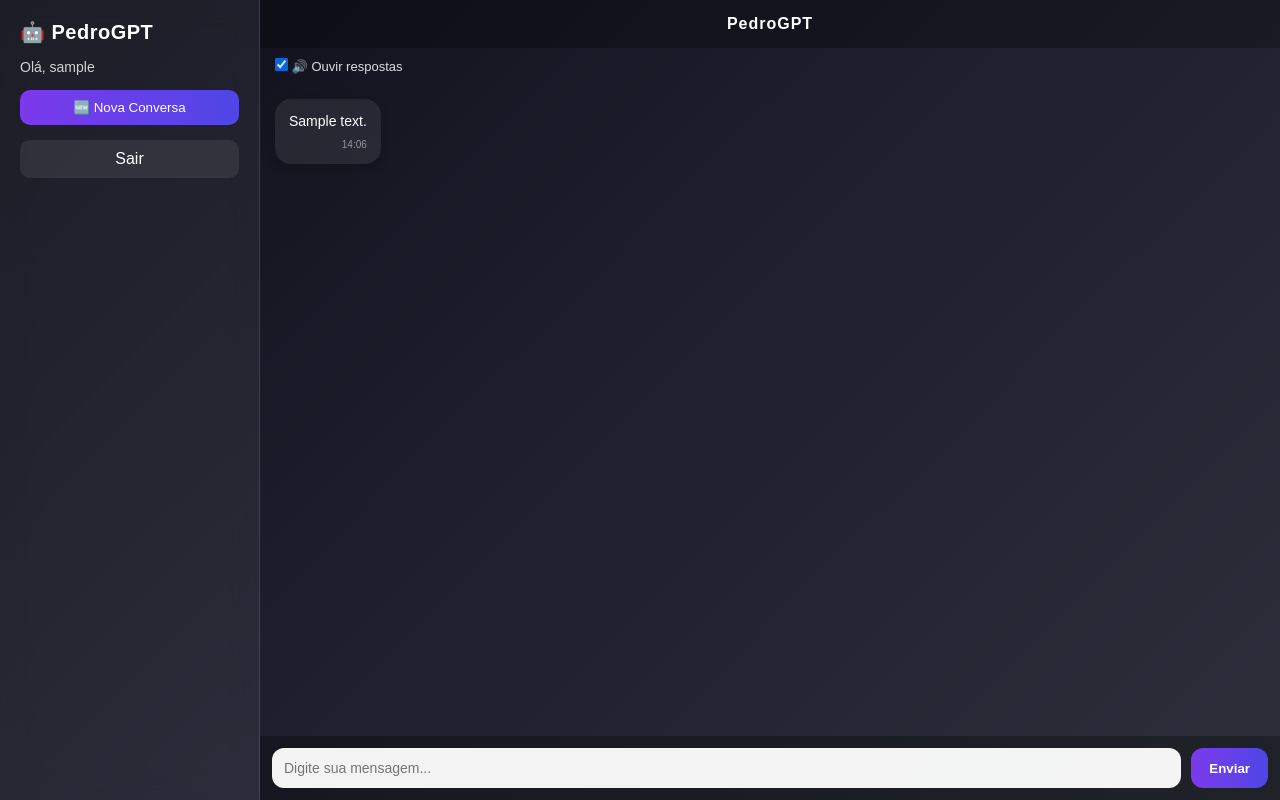
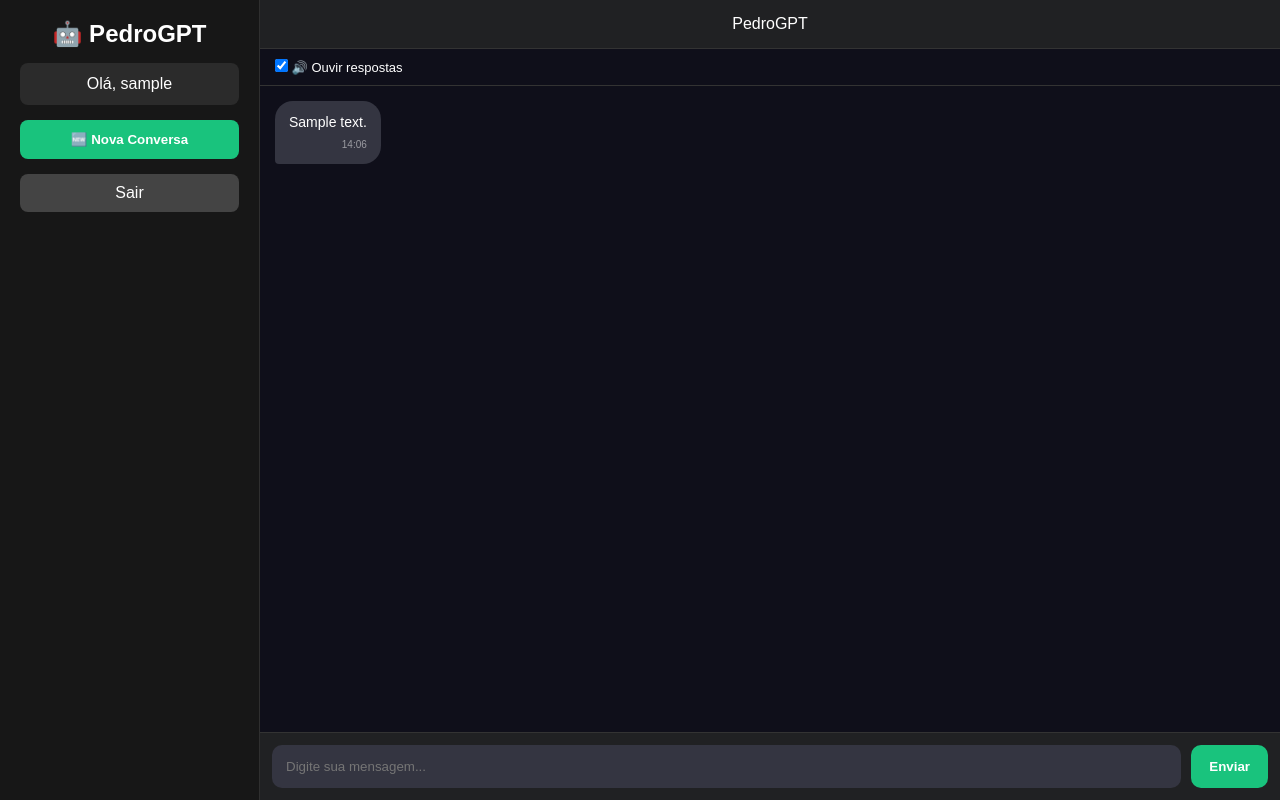
Before and after one commit to phramoslima24-web/PedroGPT, a Flask app: page / in a window 1280 px wide. Run offline with Flask 3, Linux system fonts and the light colour scheme; the visitor is signed in with stand-in values (Sample User, id 1); tables that the repository leaves empty hold one stand-in row (values such as "Sample post").

Commit message:
update PedroGPT

```diff
--- a/app.py
+++ b/app.py
@@ -12,7 +12,7 @@ client = Groq(api_key=os.getenv("GROQ_API_KEY"))
 @app.route("/version")
 def version():
     return {
-        "version": "1.1",
+        "version": "1.2",
         "apk_url": "https://drive.google.com/file/d/1mdpeCrIJNcU2DlHLabjgh17zvM2ha703/view?usp=drive_link"
     }
 
--- a/static/script.js
+++ b/static/script.js
@@ -1,8 +1,15 @@
+// =====================
+// HISTÓRICO
+// =====================
 async function carregarHistorico() {
 
     try {
         const resposta = await fetch("/history");
-        if (!resposta.ok) return;
+
+        if (!resposta.ok) {
+            console.warn("Erro ao carregar histórico:", resposta.status);
+            return;
+        }
 
         const historico = await resposta.json();
 
@@ -11,8 +18,8 @@ async function carregarHistorico() {
 
         historico.forEach(item => {
 
-            const sender = item[0];
-            const message = item[1];
+            const sender = item?.[0] ?? "bot";
+            const message = item?.[1] ?? "";
 
             addMensagem(message, sender === "user" ? "user" : "bot");
         });
@@ -31,12 +38,12 @@ async function enviar() {
 
     const campo = document.getElementById("mensagem");
     const texto = campo.value.trim();
+
     if (!texto) return;
 
     addMensagem(texto, "user");
     campo.value = "";
 
-    // efeito digitando (WhatsApp style)
     const typing = addMensagem("digitando...", "bot typing");
 
     try {
@@ -50,12 +57,15 @@ async function enviar() {
         });
 
         if (!resposta.ok) {
-            throw new Error("HTTP " + resposta.status);
+            console.warn("Erro HTTP:", resposta.status);
+            if (typing) typing.remove();
+            addMensagem("Erro ao conectar com o servidor", "bot");
+            return;
         }
 
         const data = await resposta.json();
 
-        typing.remove();
+        if (typing) typing.remove();
 
         addMensagem(data.reply, "bot");
 
@@ -67,6 +77,7 @@ async function enviar() {
 
             const voz = new SpeechSynthesisUtterance(data.reply);
             voz.lang = "pt-BR";
+
             speechSynthesis.speak(voz);
         }
 
@@ -74,13 +85,13 @@ async function enviar() {
 
         console.error("Erro no chat:", erro);
 
-        typing.remove();
+        if (typing) typing.remove();
         addMensagem("Erro ao conectar com o servidor", "bot");
     }
 }
 
 // =====================
-// MENSAGEM ESTILO WHATSAPP
+// MENSAGEM (WHATSAPP STYLE)
 // =====================
 function addMensagem(texto, tipo) {
 
@@ -95,7 +106,6 @@ function addMensagem(texto, tipo) {
         div.style.fontStyle = "italic";
     }
 
-    // hora estilo WhatsApp
     const now = new Date();
     const hora =
         now.getHours().toString().padStart(2, "0") + ":" +
@@ -108,8 +118,12 @@ function addMensagem(texto, tipo) {
         </div>
     `;
 
-    document.getElementById("chat").appendChild(div);
-    scrollBottom();
+    const chat = document.getElementById("chat");
+    chat.appendChild(div);
+
+    requestAnimationFrame(() => {
+        chat.scrollTop = chat.scrollHeight;
+    });
 
     return div;
 }
--- a/templates/index.html
+++ b/templates/index.html
@@ -6,169 +6,189 @@
 <title>PedroGPT</title>
 
 <style>
-* {
-    margin: 0;
-    padding: 0;
-    box-sizing: border-box;
-    font-family: Arial;
+*{
+    margin:0;
+    padding:0;
+    box-sizing:border-box;
+    font-family:Arial, Helvetica, sans-serif;
 }
 
-body {
-    display: flex;
-    height: 100vh;
-    background: linear-gradient(135deg, #0f0f1a, #1f1f2e, #2c2f3a);
-    color: white;
+body{
+    background:#0f0f1a;
+    color:white;
+    height:100vh;
+    display:flex;
 }
 
-/* SIDEBAR */
-.sidebar {
-    width: 260px;
-    background: rgba(255,255,255,0.06);
-    backdrop-filter: blur(14px);
-    padding: 20px;
-    display: flex;
-    flex-direction: column;
-    gap: 15px;
-    border-right: 1px solid rgba(255,255,255,0.12);
+/* SIDEBAR (PC ONLY) */
+.sidebar{
+    width:260px;
+    background:#171717;
+    padding:20px;
+    display:flex;
+    flex-direction:column;
+    gap:15px;
+    border-right:1px solid #2f2f2f;
 }
 
-.sidebar h2 {
-    font-size: 20px;
-    letter-spacing: 0.5px;
+.sidebar h2{
+    text-align:center;
 }
 
-.usuario {
-    font-size: 14px;
-    opacity: 0.8;
+.usuario{
+    background:#2b2b2b;
+    padding:12px;
+    border-radius:8px;
+    text-align:center;
 }
 
 /* BOTÕES */
-button, .logout {
-    padding: 10px;
-    border: none;
-    border-radius: 10px;
-    cursor: pointer;
-    text-align: center;
-    text-decoration: none;
-    transition: 0.2s ease;
-    font-weight: 500;
+.nova-conversa{
+    border:none;
+    background:#19c37d;
+    color:white;
+    padding:12px;
+    border-radius:8px;
+    cursor:pointer;
+    font-weight:bold;
 }
 
-button:hover, .logout:hover {
-    transform: scale(1.04);
-    opacity: 0.9;
-}
-
-.nova-conversa {
-    background: linear-gradient(90deg, #7c3aed, #4f46e5);
-    color: white;
-}
-
-.logout {
-    background: rgba(255,255,255,0.08);
-    color: white;
+.logout{
+    text-decoration:none;
+    color:white;
+    background:#444;
+    padding:10px;
+    border-radius:8px;
+    text-align:center;
 }
 
 /* MAIN */
-.main {
-    flex: 1;
-    display: flex;
-    flex-direction: column;
+.main{
+    flex:1;
+    display:flex;
+    flex-direction:column;
+    height:100vh;
 }
 
 /* HEADER */
-.header {
-    padding: 15px;
-    background: rgba(0,0,0,0.28);
-    text-align: center;
-    font-weight: bold;
-    letter-spacing: 1px;
+.header{
+    padding:15px;
+    text-align:center;
+    background:#202123;
+    border-bottom:1px solid #333;
+}
+
+/* CHAT */
+.chat{
+    flex:1;
+    overflow-y:auto;
+    padding:15px;
+    display:flex;
+    flex-direction:column;
+    gap:10px;
+}
+
+/* MENSAGENS */
+.msg{
+    max-width:75%;
+    padding:12px 14px;
+    border-radius:18px;
+    word-wrap:break-word;
+    font-size:14px;
+    line-height:1.4;
+    position:relative;
+}
+
+.user{
+    align-self:flex-end;
+    background:#0b93f6;
+    border-bottom-right-radius:4px;
+}
+
+.bot{
+    align-self:flex-start;
+    background:#343541;
+    border-bottom-left-radius:4px;
+}
+
+/* HORA */
+.hora{
+    font-size:10px;
+    opacity:0.5;
+    margin-top:5px;
+    text-align:right;
+}
+
+/* INPUT */
+.entrada{
+    display:flex;
+    gap:10px;
+    padding:12px;
+    border-top:1px solid #333;
+    background:#202123;
+}
+
+.entrada input{
+    flex:1;
+    padding:14px;
+    border:none;
+    border-radius:10px;
+    outline:none;
+    background:#343541;
+    color:white;
+}
+
+.entrada button{
+    padding:14px 18px;
+    border:none;
+    border-radius:10px;
+    background:#19c37d;
+    color:white;
+    font-weight:bold;
+    cursor:pointer;
 }
 
 /* OPÇÕES */
-.opcoes {
-    padding: 10px 15px;
-    font-size: 13px;
-    opacity: 0.85;
-}
-
-/* CHAT */
-.chat {
-    flex: 1;
-    padding: 15px;
-    overflow-y: auto;
-    display: flex;
-    flex-direction: column;
-    gap: 10px;
-}
-
-/* MENSAGENS */
-.msg {
-    max-width: 70%;
-    padding: 12px 14px;
-    border-radius: 16px;
-    word-wrap: break-word;
-    line-height: 1.5;
-    animation: fadeIn 0.2s ease;
-    font-size: 14px;
-}
-
-@keyframes fadeIn {
-    from { opacity: 0; transform: translateY(6px); }
-    to { opacity: 1; transform: translateY(0); }
-}
-
-.user {
-    align-self: flex-end;
-    background: #7c3aed;
-    box-shadow: 0 4px 10px rgba(124,58,237,0.3);
-}
-
-.bot {
-    align-self: flex-start;
-    background: rgba(255,255,255,0.08);
-    box-shadow: 0 4px 10px rgba(0,0,0,0.2);
-}
-
-/* INPUT */
-.entrada {
-    display: flex;
-    padding: 12px;
-    background: rgba(0,0,0,0.28);
-    gap: 10px;
-}
-
-.entrada input {
-    flex: 1;
-    padding: 12px;
-    border: none;
-    border-radius: 12px;
-    outline: none;
-    background: rgba(255,255,255,0.95);
-    font-size: 14px;
-}
-
-.entrada button {
-    background: linear-gradient(90deg, #7c3aed, #4f46e5);
-    color: white;
-    padding: 12px 18px;
-    border-radius: 12px;
-    transition: 0.2s;
-    font-weight: bold;
-}
-
-.entrada button:hover {
-    transform: scale(1.06);
+.opcoes{
+    padding:10px 15px;
+    border-bottom:1px solid #333;
+    font-size:13px;
 }
 
 /* SCROLL */
-.chat::-webkit-scrollbar {
-    width: 6px;
+.chat::-webkit-scrollbar{
+    width:6px;
+}
+.chat::-webkit-scrollbar-thumb{
+    background:#444;
+    border-radius:10px;
 }
 
-.chat::-webkit-scrollbar-thumb {
-    background: #444;
-    border-radius: 10px;
+/* DIGITANDO */
+.typing{
+    opacity:0.6;
+    font-style:italic;
+}
+
+/* MOBILE */
+@media(max-width:768px){
+
+    body{
+        flex-direction:column;
+    }
+
+    .sidebar{
+        display:none;
+    }
+
+    .chat{
+        padding-bottom:80px;
+    }
+
+    .entrada{
+        position:sticky;
+        bottom:0;
+    }
 }
 </style>
 
```
